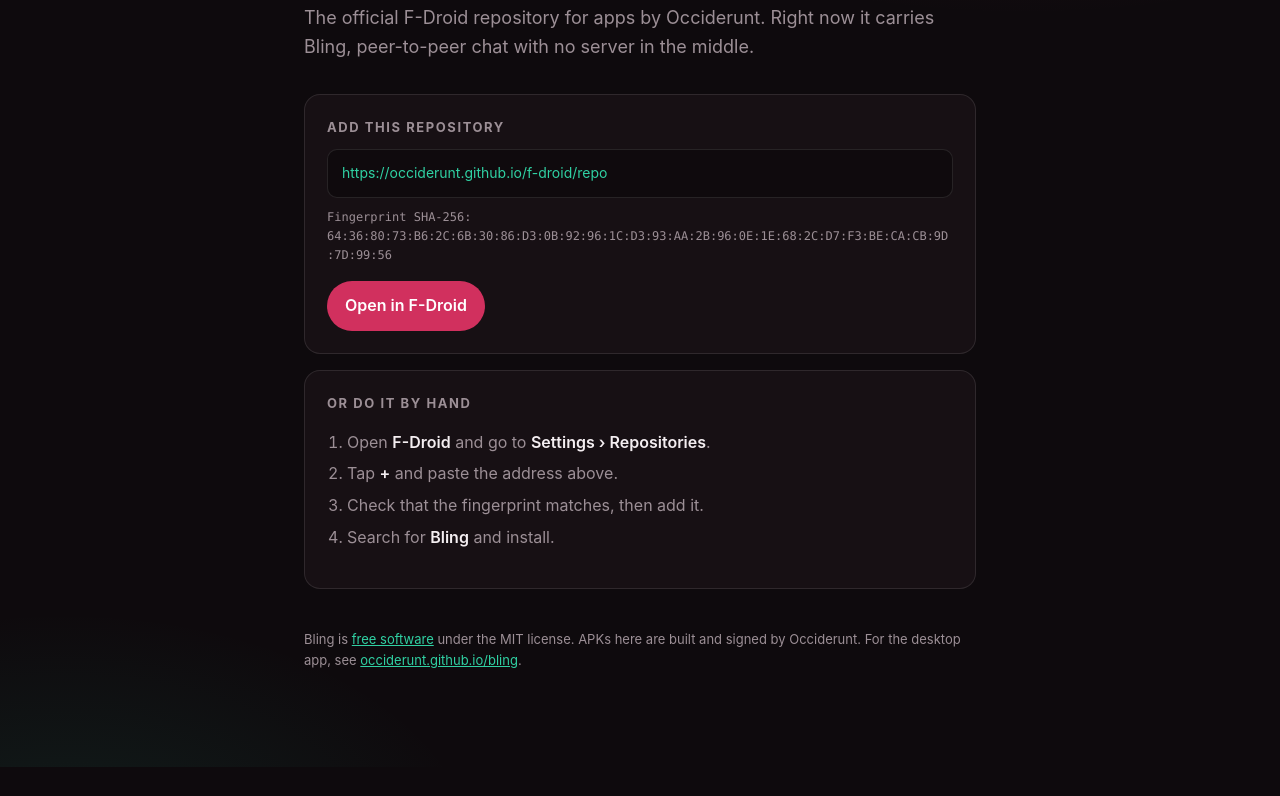
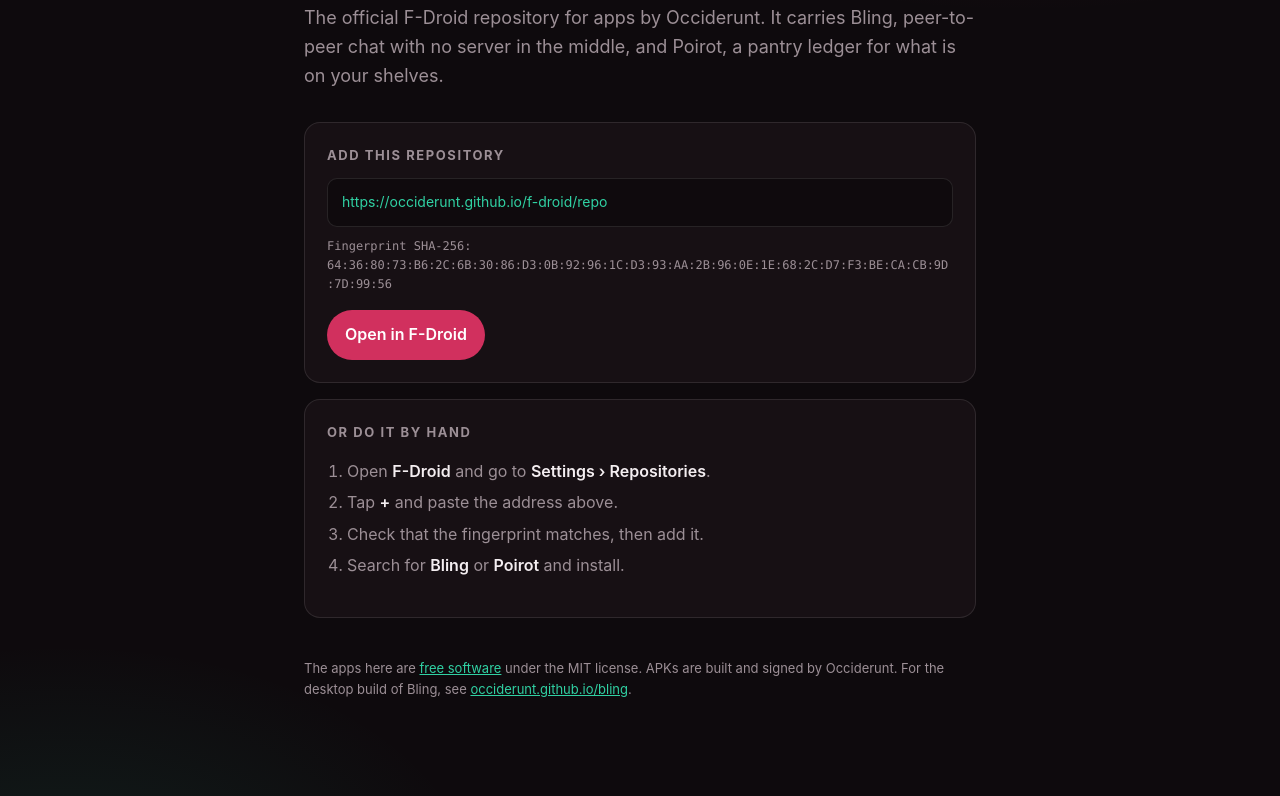
Before and after one commit to occiderunt/f-droid, a plain HTML site: page index.html in a window 1280 px wide. Shown: the part 200-996 px from the top of the page. Before the commit the page ends 967 px from the top, so only its background shows below. Drawn offline with Linux system fonts and the light colour scheme.

Commit message:
Landing page: Poirot joins the repo

```diff
--- a/index.html
+++ b/index.html
@@ -62,7 +62,7 @@
 <main>
   <div class="mark">b</div>
   <h1>Occiderunt, on F-Droid</h1>
-  <p class="lede">The official F-Droid repository for apps by Occiderunt. Right now it carries Bling, peer-to-peer chat with no server in the middle.</p>
+  <p class="lede">The official F-Droid repository for apps by Occiderunt. It carries Bling, peer-to-peer chat with no server in the middle, and Poirot, a pantry ledger for what is on your shelves.</p>
 
   <div class="card">
     <h2>Add this repository</h2>
@@ -77,13 +77,13 @@
       <li>Open <b>F-Droid</b> and go to <b>Settings &rsaquo; Repositories</b>.</li>
       <li>Tap <b>+</b> and paste the address above.</li>
       <li>Check that the fingerprint matches, then add it.</li>
-      <li>Search for <b>Bling</b> and install.</li>
+      <li>Search for <b>Bling</b> or <b>Poirot</b> and install.</li>
     </ol>
   </div>
 
   <footer>
-    Bling is <a href="https://github.com/occiderunt/Bling">free software</a> under the MIT license.
-    APKs here are built and signed by Occiderunt. For the desktop app, see
+    The apps here are <a href="https://github.com/occiderunt">free software</a> under the MIT license.
+    APKs are built and signed by Occiderunt. For the desktop build of Bling, see
     <a href="https://occiderunt.github.io/bling/">occiderunt.github.io/bling</a>.
   </footer>
 </main>
```
